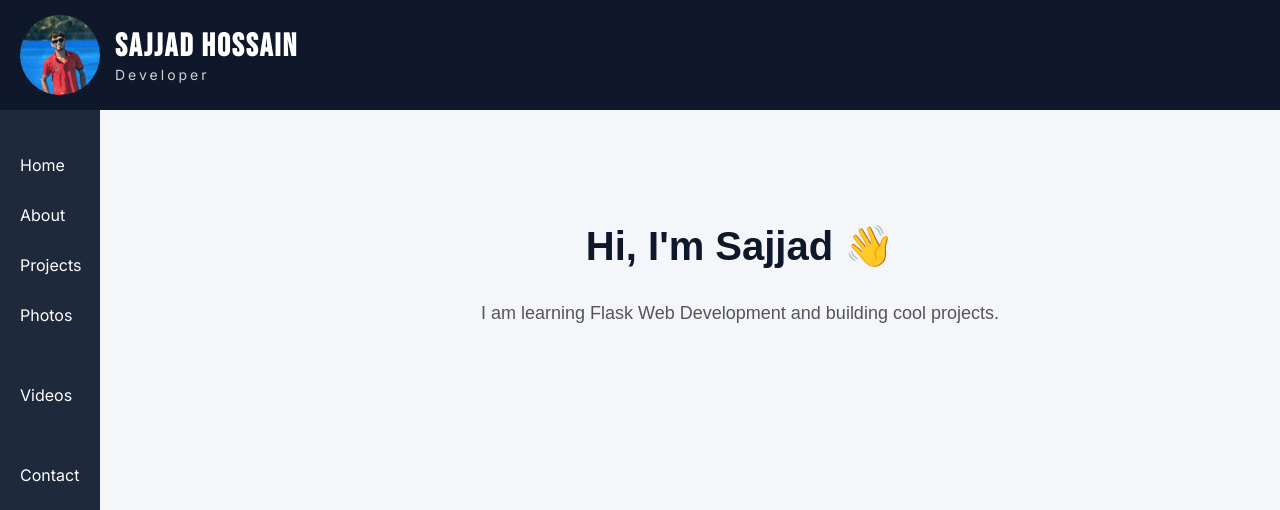
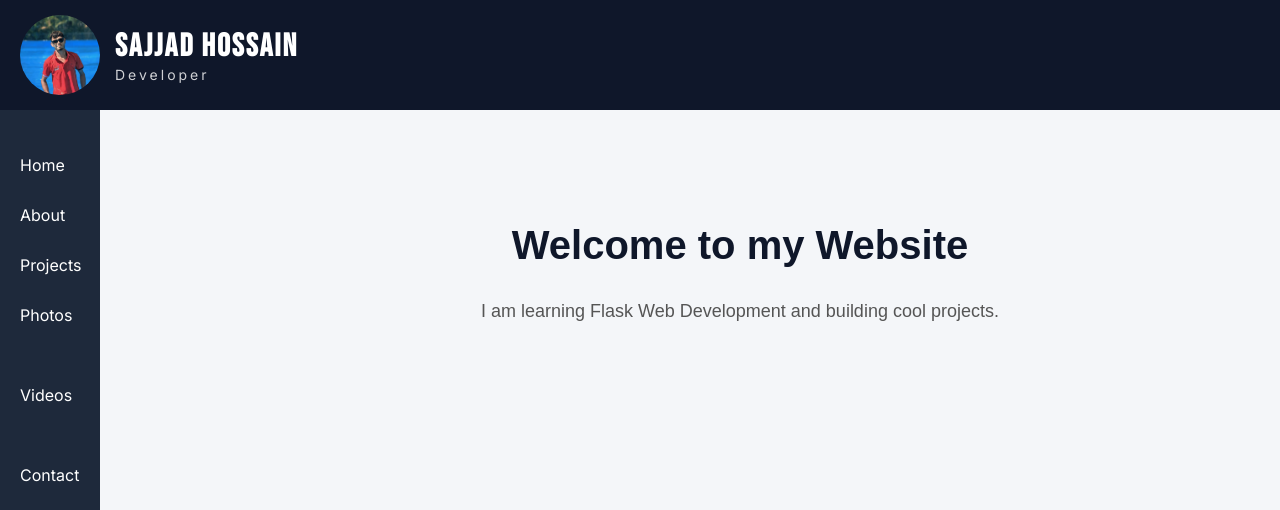
Before and after one commit to umaxinternetservice-source/Sajjad-Hossain, a Flask app: page / in a window 1280 px wide. Shown: the top 510 px of the page. Run offline with Flask 3, Linux system fonts and the light colour scheme.

Commit message:
Update hero section heading in index.html

```diff
--- a/templates/index.html
+++ b/templates/index.html
@@ -27,7 +27,7 @@
 
     <!-- Hero Section -->
     <section class="hero">
-        <h1>Hi, I'm Sajjad 👋</h1>
+        <h1>Welcome to my Website</h1>
         <p>I am learning Flask Web Development and building cool projects.</p>
     </section>
 
```
